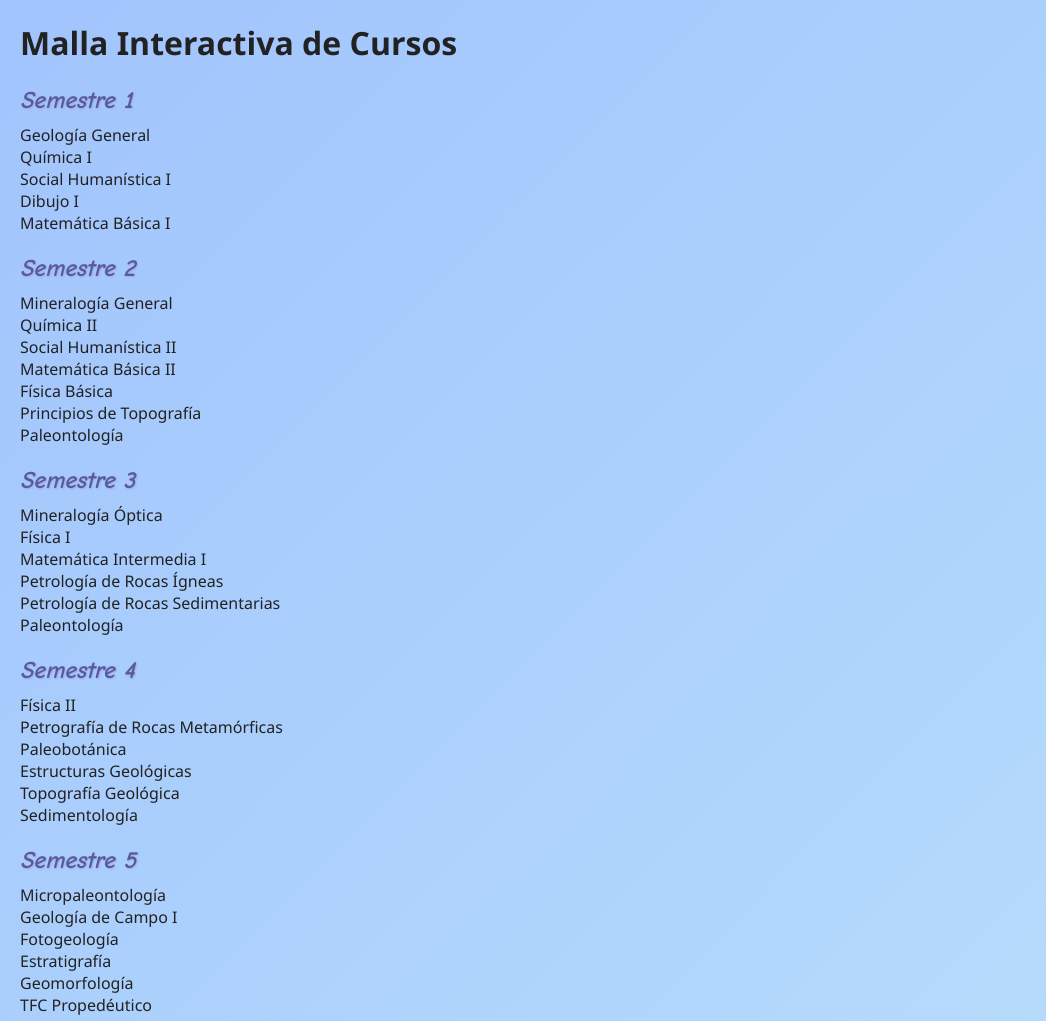
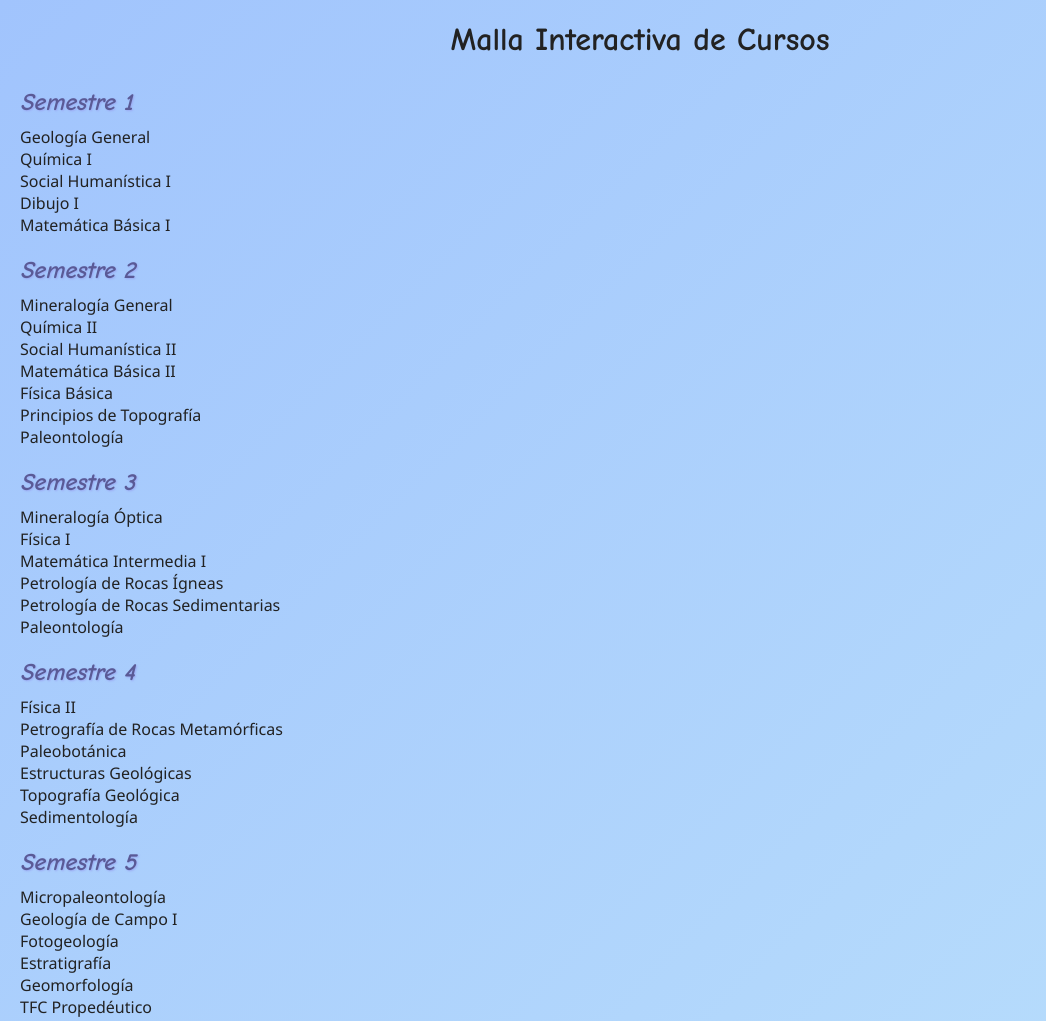
Before and after one commit to Mare218/Cursos-Aprovados, a plain HTML site: page index.html in a window 1280 px wide. Shown: the top 1021 px of the page, without its empty margins (0-1046 px from the left). Drawn offline with Linux system fonts and the light colour scheme.

Commit message:
Update index.html

```diff
--- a/index.html
+++ b/index.html
@@ -1,14 +1,18 @@
 <!DOCTYPE html>
 <html lang="es">
 <head>
-    <meta charset="UTF-8" />
-    <title>Malla de Cursos</title>
-    <link rel="stylesheet" href="styles.css" />
+  <meta charset="UTF-8" />
+  <meta name="viewport" content="width=device-width, initial-scale=1" />
+  <title>Malla Interactiva de Cursos</title>
+  <link rel="stylesheet" href="styles.css" />
 </head>
 <body>
-    <h1>Malla Interactiva de Cursos</h1>
-    <div id="malla"></div>
+  <h1 style="text-align: center; font-family: 'Comic Sans MS', cursive, sans-serif; margin-bottom: 30px;">
+    Malla Interactiva de Cursos
+  </h1>
 
-    <script src="script.js"></script>
+  <div id="malla"></div>
+
+  <script src="script.js"></script>
 </body>
 </html>
```
